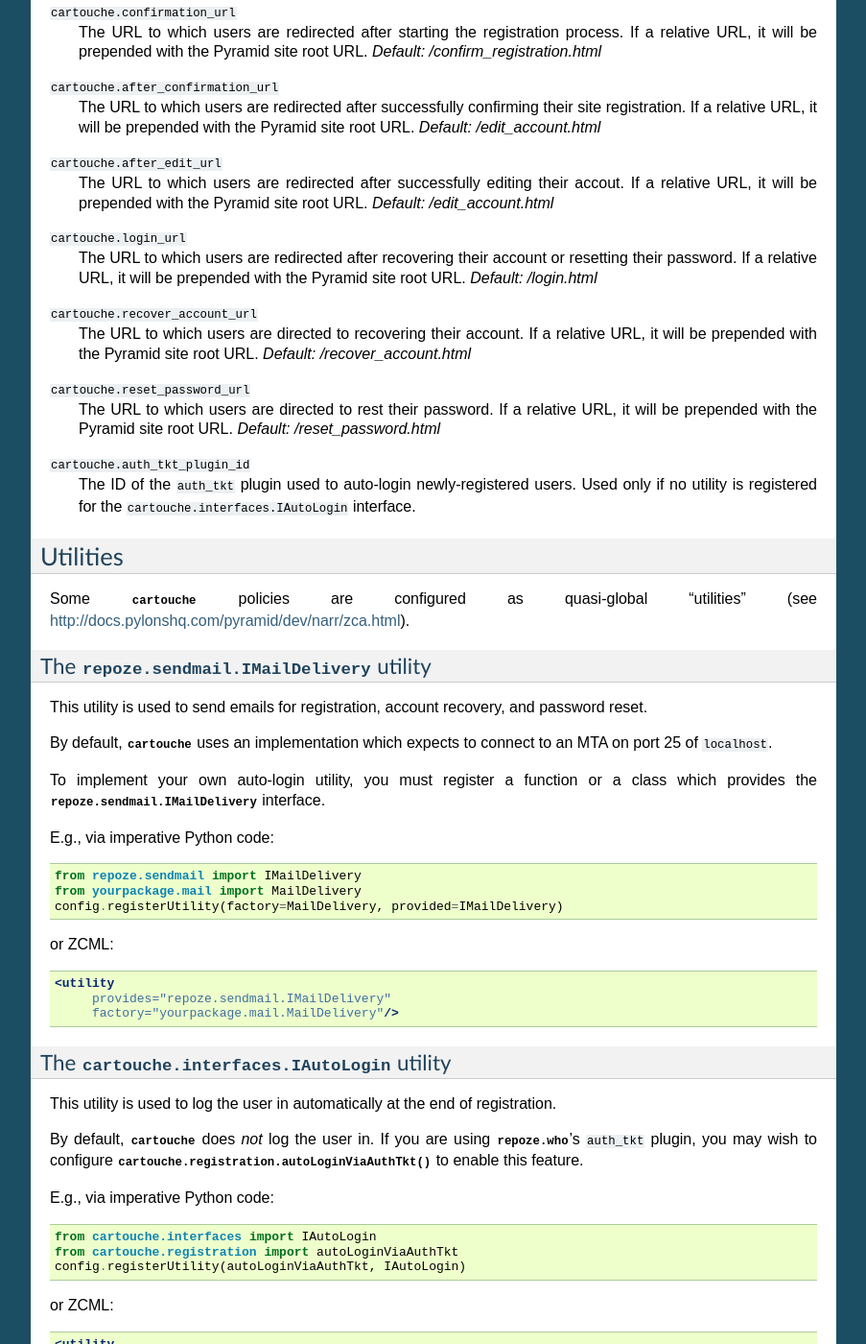
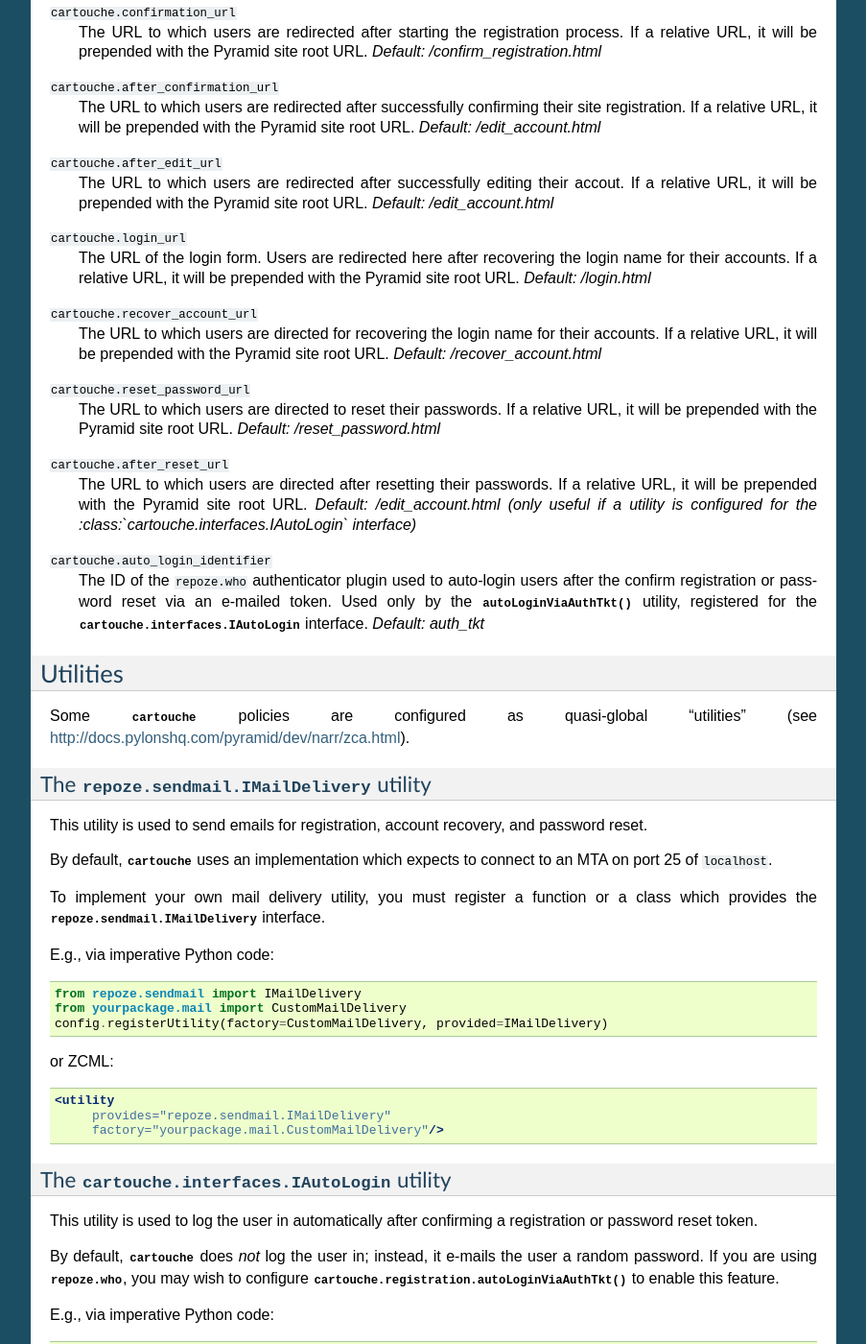
Before and after one commit to Pylons/cartouche, a Sphinx documentation site: the page built from docs/configuration.rst, in a window 1280 px wide and 1400 px high, scrolled down 2504 px. Shown: the whole window at 96% size, without its empty margins (198-1101 px from the left). Built offline with Sphinx 7.4.7, drawn with Linux system fonts in a browser that asks for light colours; some of the changed text lies outside the part shown.

Commit message:
Match current settings usage.
Typos, other fixups.

```diff
--- a/docs/configuration.rst
+++ b/docs/configuration.rst
@@ -151,7 +151,7 @@ global ``PasteDeploy`` configuration file:
    cartouche.login_url = /site_login.html
    cartouche.recover_account_url = /account_recovery.html
    cartouche.reset_password_url = /password_reset.html
-   cartouche.auth_tkt_plugin_id = auth_tkt_id
+   cartouche.auto_login_identifier = auth_tkt_id
 
 
 ``cartouche.from_addr``
@@ -180,24 +180,32 @@ global ``PasteDeploy`` configuration file:
     the Pyramid site root URL.  *Default:  /edit_account.html*
 
 ``cartouche.login_url``
-    The URL to which users are redirected after recovering their account
-    or resetting their password.  If a relative URL, it will be prepended with
-    the Pyramid site root URL.  *Default:  /login.html*
+    The URL of the login form.  Users are redirected here after recovering
+    the login name for their accounts.  If a relative URL, it will be
+    prepended with the Pyramid site root URL.  *Default:  /login.html*
 
 ``cartouche.recover_account_url``
-    The URL to which users are directed to recovering their account.
-    If a relative URL, it will be prepended with the Pyramid site root URL.
-    *Default:  /recover_account.html*
+    The URL to which users are directed for recovering the login name
+    for their accounts.  If a relative URL, it will be prepended with the
+    Pyramid site root URL.  *Default:  /recover_account.html*
 
 ``cartouche.reset_password_url``
-    The URL to which users are directed to rest their password.
+    The URL to which users are directed to reset their passwords.
     If a relative URL, it will be prepended with the Pyramid site root URL.
     *Default:  /reset_password.html*
 
-``cartouche.auth_tkt_plugin_id``
-    The ID of the ``auth_tkt`` plugin used to auto-login newly-registered
-    users.  Used only if no utility is registered for the
-    ``cartouche.interfaces.IAutoLogin`` interface.
+``cartouche.after_reset_url``
+    The URL to which users are directed after resetting their passwords.
+    If a relative URL, it will be prepended with the Pyramid site root URL.
+    *Default:  /edit_account.html (only useful if a utility is configured
+    for the :class:`cartouche.interfaces.IAutoLogin` interface)*
+
+``cartouche.auto_login_identifier``
+    The ID of the ``repoze.who`` authenticator plugin used to auto-login
+    users after the confirm registration or password reset via an e-mailed
+    token.  Used only by the :func:`autoLoginViaAuthTkt` utility, registered
+    for the :class:`cartouche.interfaces.IAutoLogin` interface.
+    *Default:  auth_tkt*
 
 
 Utilities
@@ -215,7 +223,7 @@ and password reset.
 By default, :mod:`cartouche` uses an implementation which expects to
 connect to an MTA on port 25 of ``localhost``.
 
-To implement your own auto-login utility, you must register a function
+To implement your own mail delivery utility, you must register a function
 or a class which provides the :class:`repoze.sendmail.IMailDelivery` interface.
 
 E.g., via imperative Python code:
@@ -223,8 +231,8 @@ E.g., via imperative Python code:
 .. code-block:: python
 
    from repoze.sendmail import IMailDelivery
-   from yourpackage.mail import MailDelivery
-   config.registerUtility(factory=MailDelivery, provided=IMailDelivery)
+   from yourpackage.mail import CustomMailDelivery
+   config.registerUtility(factory=CustomMailDelivery, provided=IMailDelivery)
 
 or ZCML:
 
@@ -232,18 +240,19 @@ or ZCML:
 
    <utility
         provides="repoze.sendmail.IMailDelivery"
-        factory="yourpackage.mail.MailDelivery"/>
+        factory="yourpackage.mail.CustomMailDelivery"/>
 
 
 The :class:`cartouche.interfaces.IAutoLogin` utility
 ----------------------------------------------------
 
-This utility is used to log the user in automatically at the end of
-registration.
+This utility is used to log the user in automatically after confirming a
+registration or password reset token.
 
-By default, :mod:`cartouche` does *not* log the user in.  If you are using
-:mod:`repoze.who`'s ``auth_tkt`` plugin, you may wish to configure
-:func:`cartouche.registration.autoLoginViaAuthTkt` to enable this feature.
+By default, :mod:`cartouche` does *not* log the user in;  instead, it e-mails
+the user a random password.  If you are using :mod:`repoze.who`, you may wish
+to configure :func:`cartouche.registration.autoLoginViaAuthTkt` to enable this
+feature.
 
 E.g., via imperative Python code:
 
@@ -264,6 +273,7 @@ or ZCML:
 To implement your own auto-login utility, you must register a function
 providing the :class:`cartouche.interfaces.IAutoLogin` interface,
 or a class whose instances provide it.
+
 
 The :class:`cartouche.interfaces.ITokenGenerator` utility
 ---------------------------------------------------------
```
